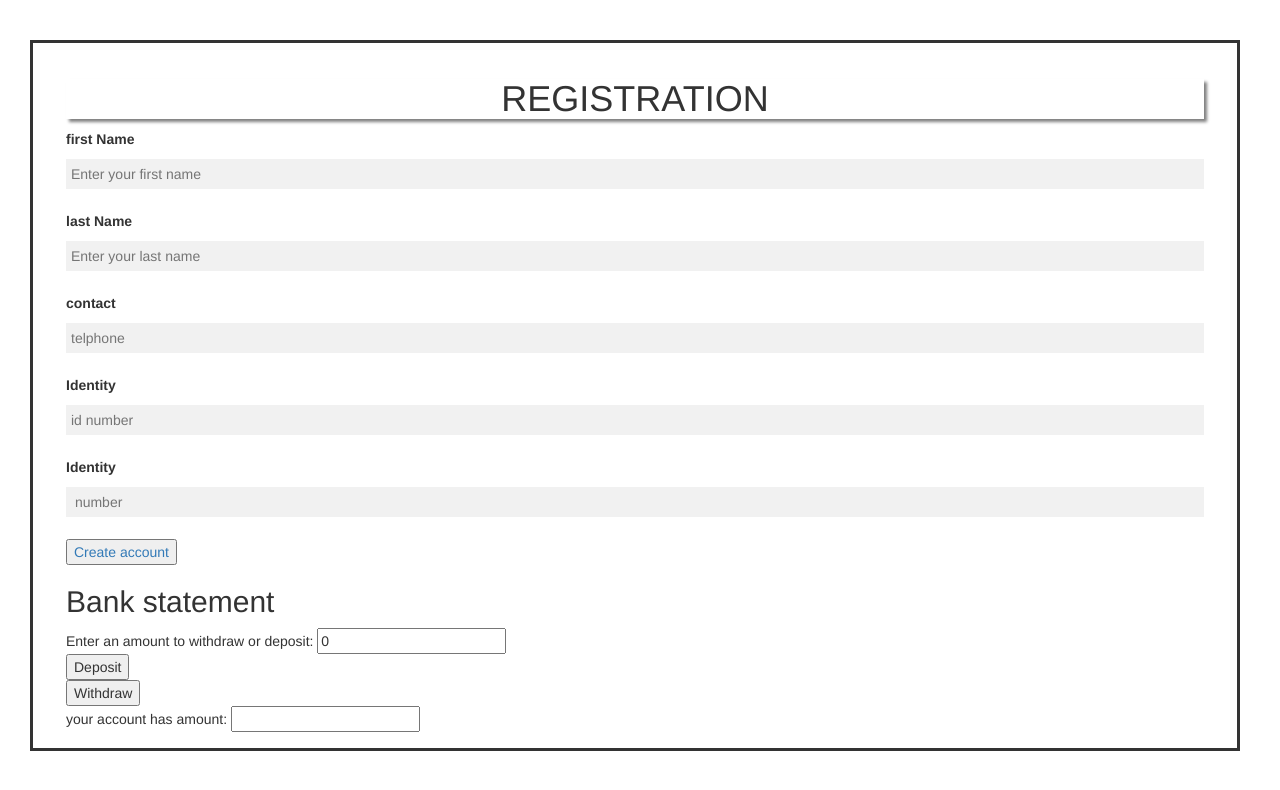
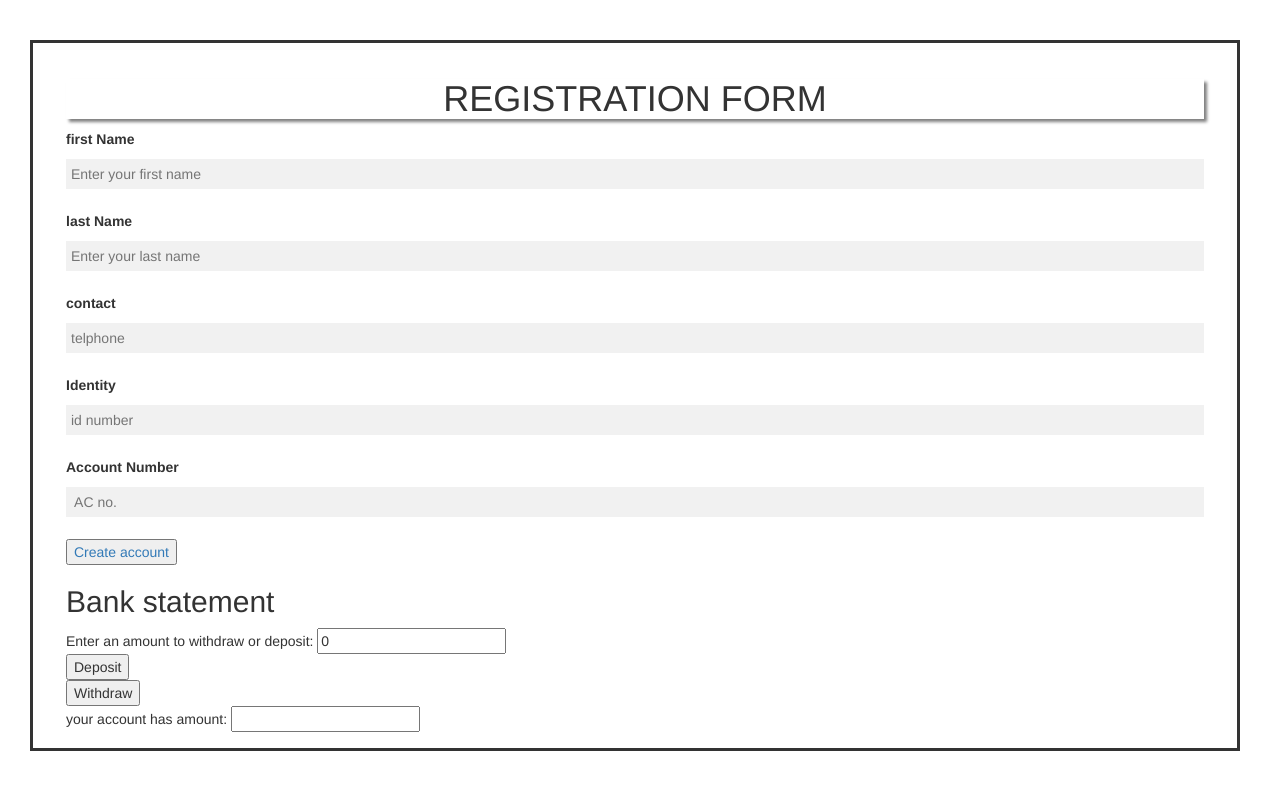
Before and after one commit to Nyirabazungu/Account-of-bank, a plain HTML site: page index.html in a window 1280 px wide. Drawn offline with Linux system fonts and the light colour scheme; files that its build step writes are made by us from their sources.

Commit message:
correct head

```diff
--- a/index.html
+++ b/index.html
@@ -9,7 +9,7 @@
     <form action="action_page.php">
          <div class="container">
 
-           <h1>REGISTRATION</h1>
+           <h1>REGISTRATION FORM</h1>
             <div class= new-account>
            <label for="firstName"><b>first Name</b></label>
            <input type="text" placeholder="Enter your first name" name="firstName" required><br>
@@ -23,8 +23,9 @@
            <label for="idNumber"><b>Identity</b></label>
            <input type="text" placeholder="id number" name="idNumber" required><br>
 
-           <label for="idNumber"><b>Identity</b></label>
-           <input type="text" placeholder=" number" name="idNumber" required><br>
+           <div class="id-account"></div>
+           <label for="accountNumber"><b>Account Number</b></label>
+           <input type="text" placeholder=" AC no." name="idAccount" required><br>
 
 
           </div>
```
